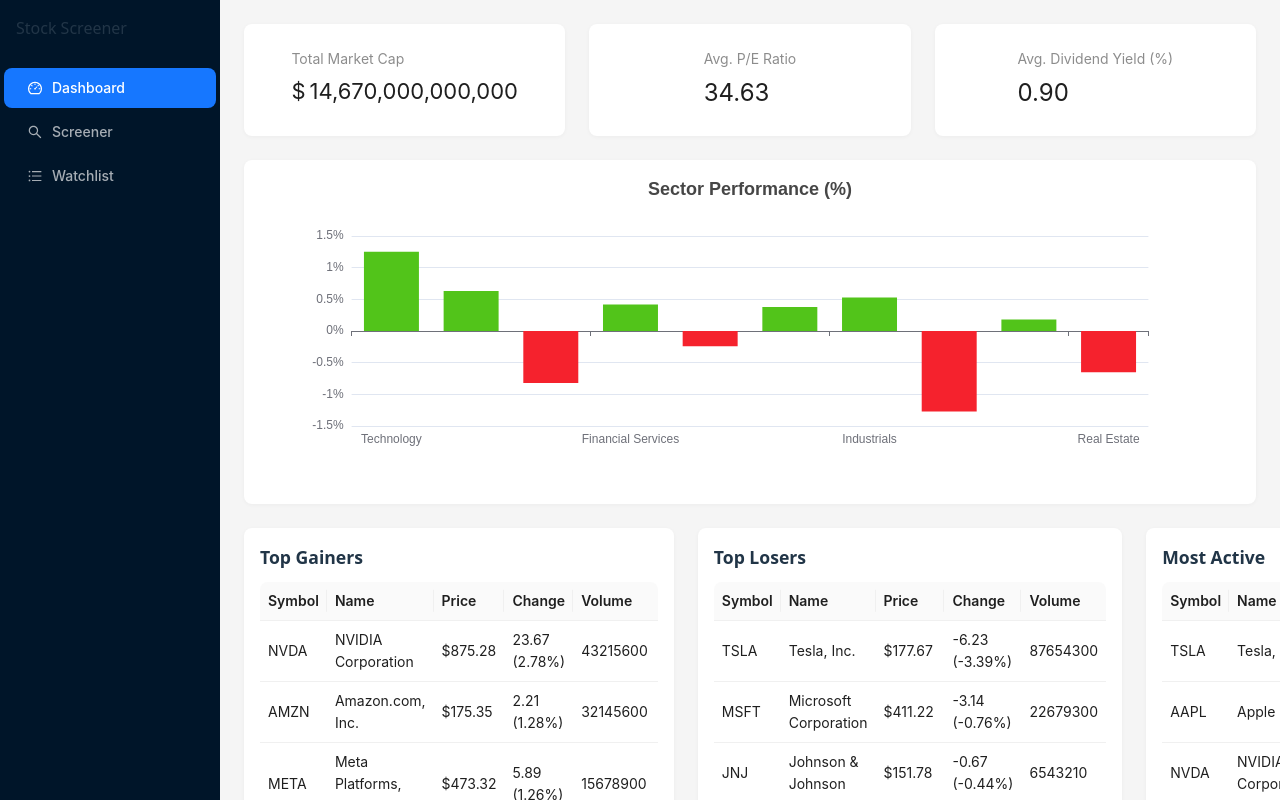
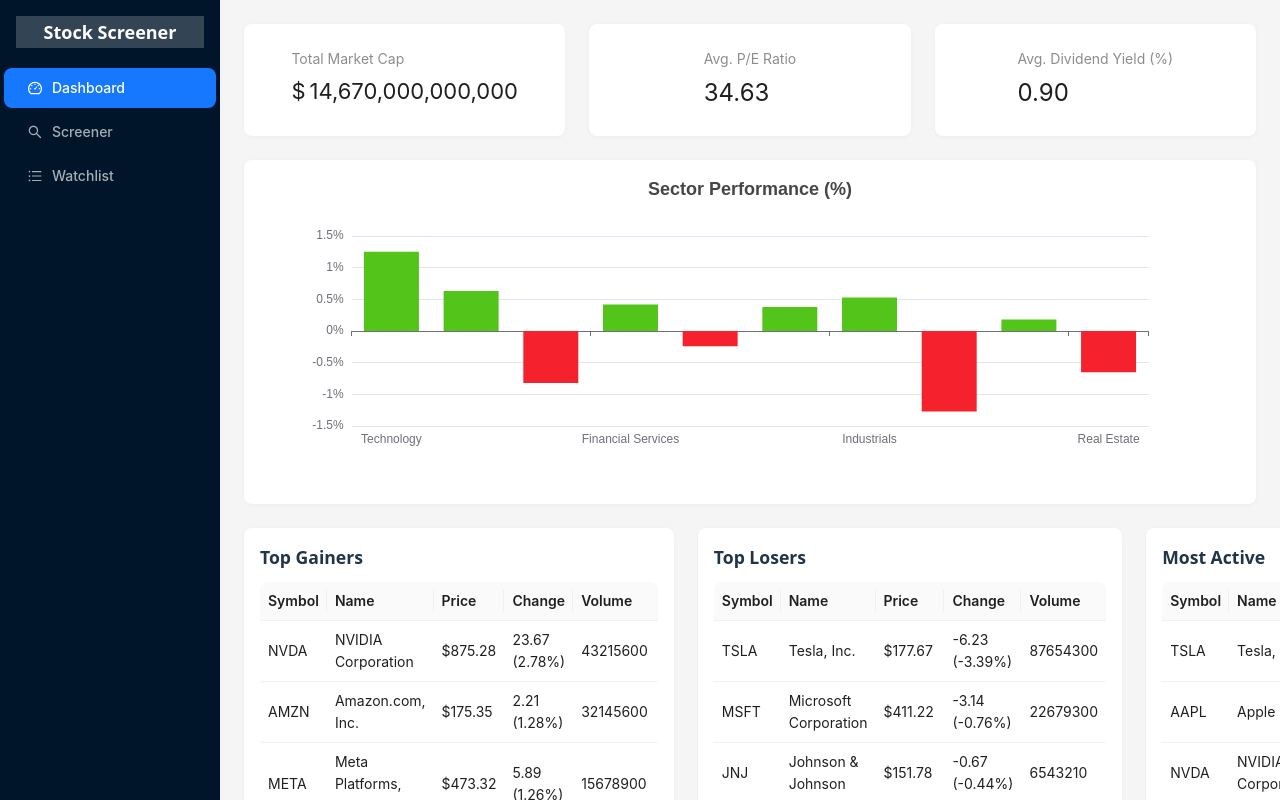
Before and after one commit to rdinkar/stock-screener, a React (Vite) app: page /dashboard in a window 1280 px wide. Built offline with nearby package versions, Linux system fonts and the light colour scheme.

Commit message:
logo ui fixes

```diff
--- a/src/App.css
+++ b/src/App.css
@@ -8,3 +8,15 @@
   background-color: #001529;
   height: 100vh;
 }
+
+.brand-logo {
+  height: 32px;
+  margin: 16px;
+  background: rgba(255, 255, 255, 0.2);
+  display: flex;
+  align-items: center;
+  justify-content: center;
+  font-size: 18px;
+  font-weight: 600;
+  color: #fff;
+}
--- a/src/App.tsx
+++ b/src/App.tsx
@@ -56,15 +56,7 @@
     <Router>
       <div className="flex h-100 over-auto">
         <div className="sidebar">
-          <div
-            className="logo"
-            style={{
-              height: 32,
-              margin: 16,
-            }}
-          >
-            Stock Screener
-          </div>
+          <div className="brand-logo">Stock Screener</div>
           <Navigation />
         </div>
         <Routes>
```
